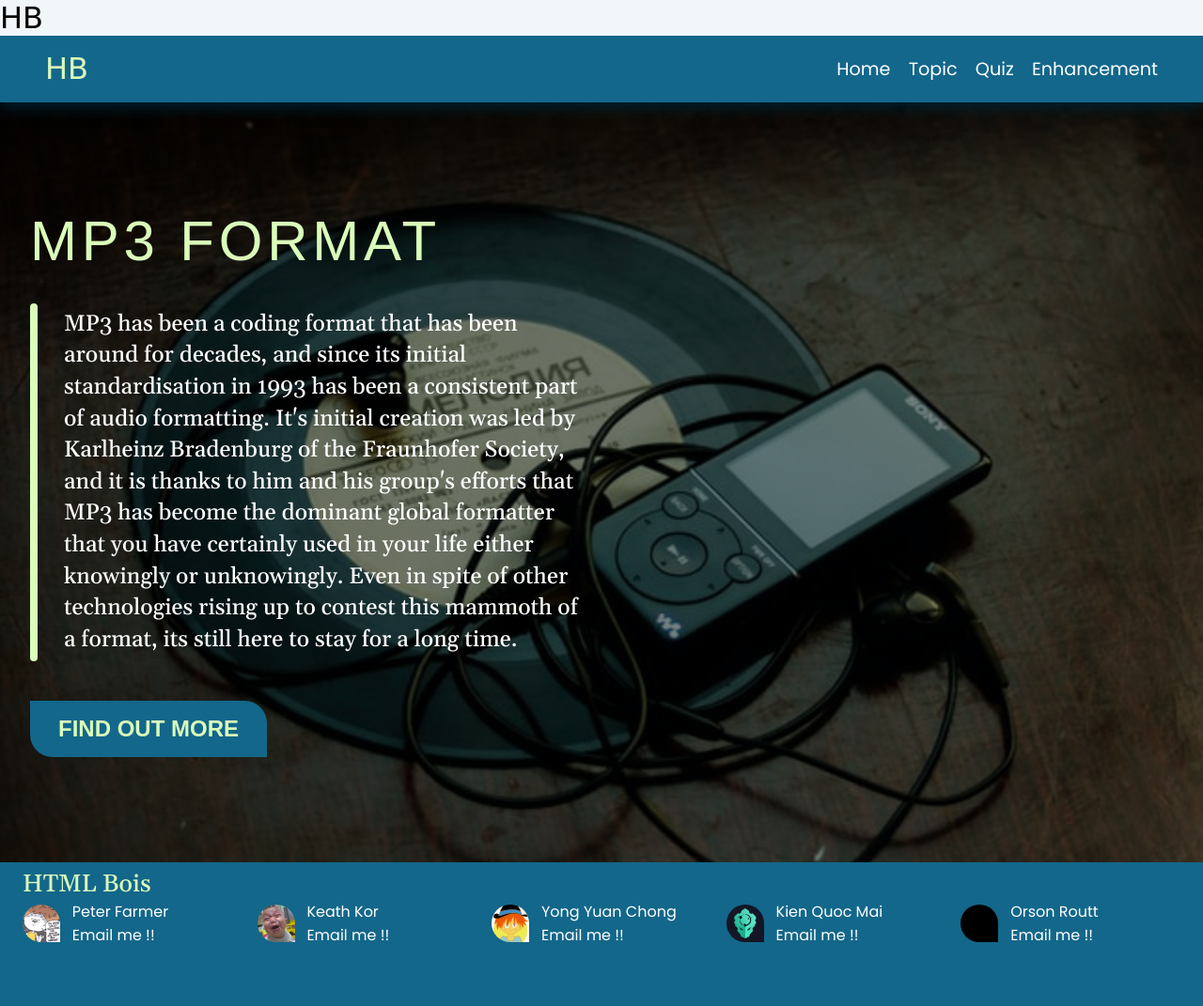
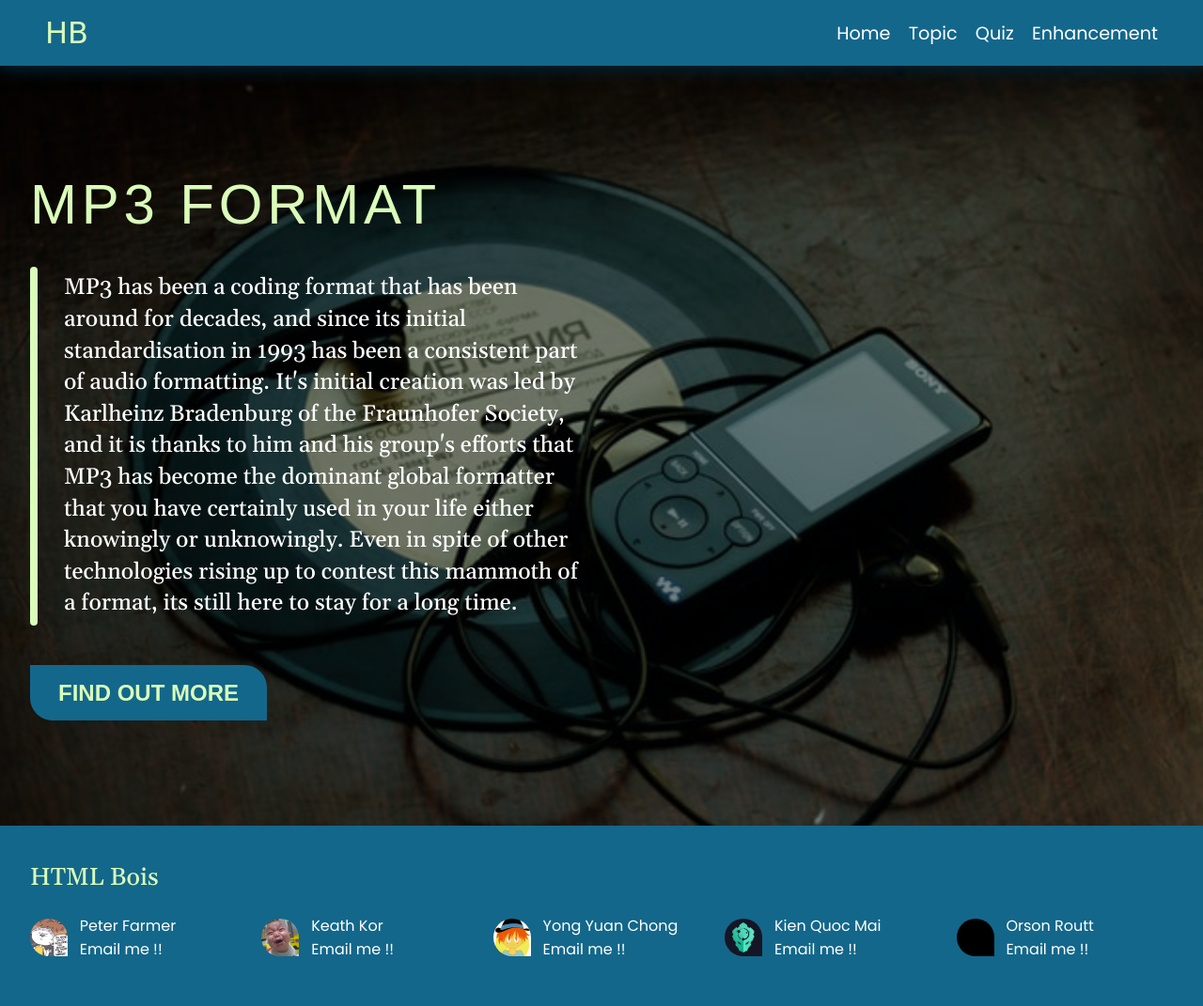
Before and after one commit to Legacy107/COS10026-Assignment, a PHP site: page /index.html in a window 1280 px wide. Shown: the whole page at 94% size. Before the commit the page ends 1003 px from the top, so only its background shows below. Run offline with PHP 8.4, Linux system fonts and the light colour scheme; some web fonts are replaced.

Commit message:
fix: remove extra h1 and increase spacing

```diff
--- a/index.html
+++ b/index.html
@@ -16,7 +16,6 @@
 </head>
 <body class="body">
     <header id="header">
-      <h1 id="navHeading">HB</h1>
         <nav>
             <h1>HB</h1>
 
--- a/quiz.html
+++ b/quiz.html
@@ -17,7 +17,6 @@
     <link rel="stylesheet" href="styles/style.css"/>
 </head>
 <body>
-
     <header>
         <nav>
             <h1>HB</h1>
--- a/styles/style.css
+++ b/styles/style.css
@@ -288,11 +288,12 @@ footer {
    background-color: #13678A;
    color: white;
    font-size: medium;
-   padding: 0.5em 1.5em 3em 1.5em;
+   padding: 2.5em 2em 3em 2em;
 }
 
 .footer__header {
     color: var(--green-300);
+    margin-bottom: 0.8em;
 }
 
 .footer__card{
```
Also changed, not shown: enhancements.html (line endings or trailing spaces).
